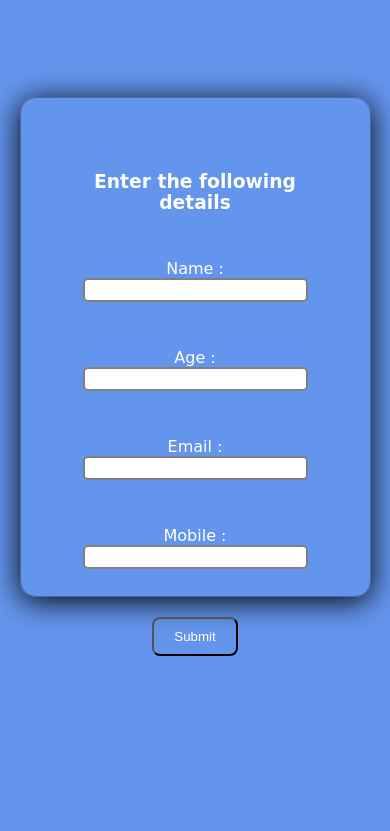
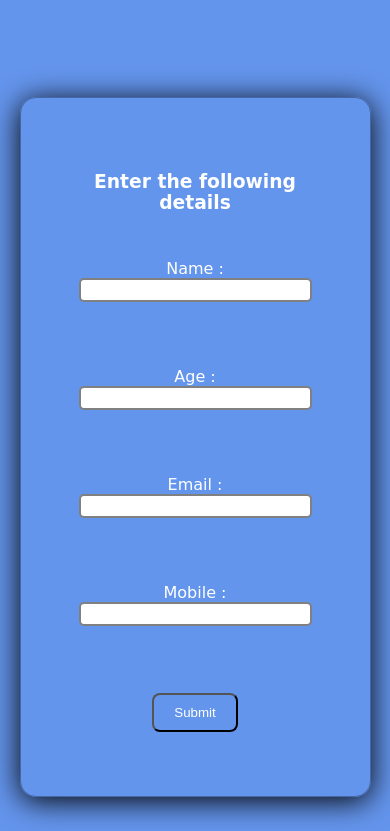
Before and after one commit to Merilhpatel/Calm-Ease, a plain HTML site: page index.html in a window 390 px wide. Shown: the part 2631-3462 px from the top of the page. Before the commit the page ends 3312 px from the top, so only its background shows below. Drawn offline with Linux system fonts and the light colour scheme; a web font is replaced by a local one.

Commit message:
Update index.html

```diff
--- a/index.html
+++ b/index.html
@@ -213,11 +213,10 @@
     cursor: pointer;
 }
 .content{
+    background-position: center;
+    background-attachment: fixed;
     background-color: cornflowerblue;
-    background-position: center;
     background-size: cover;
-    background-attachment: fixed;
-    bac
 }
 .section{
     color:blanchedalmond;
@@ -226,7 +225,7 @@
     align-items:center;
     justify-content:space-evenly;
     margin: auto;
-    max-width: 9x0%;
+    max-width: 90%;
     padding-top: 200px;
 }
 .sectionTag{
@@ -299,6 +298,13 @@
   .text-big{
     text-align: left;
   }
+  #inpuT{
+    display: flex;
+    flex-direction: column;
+  }
+  .card{
+    height: 700px;
+  }
 }
 
 </style>
```
